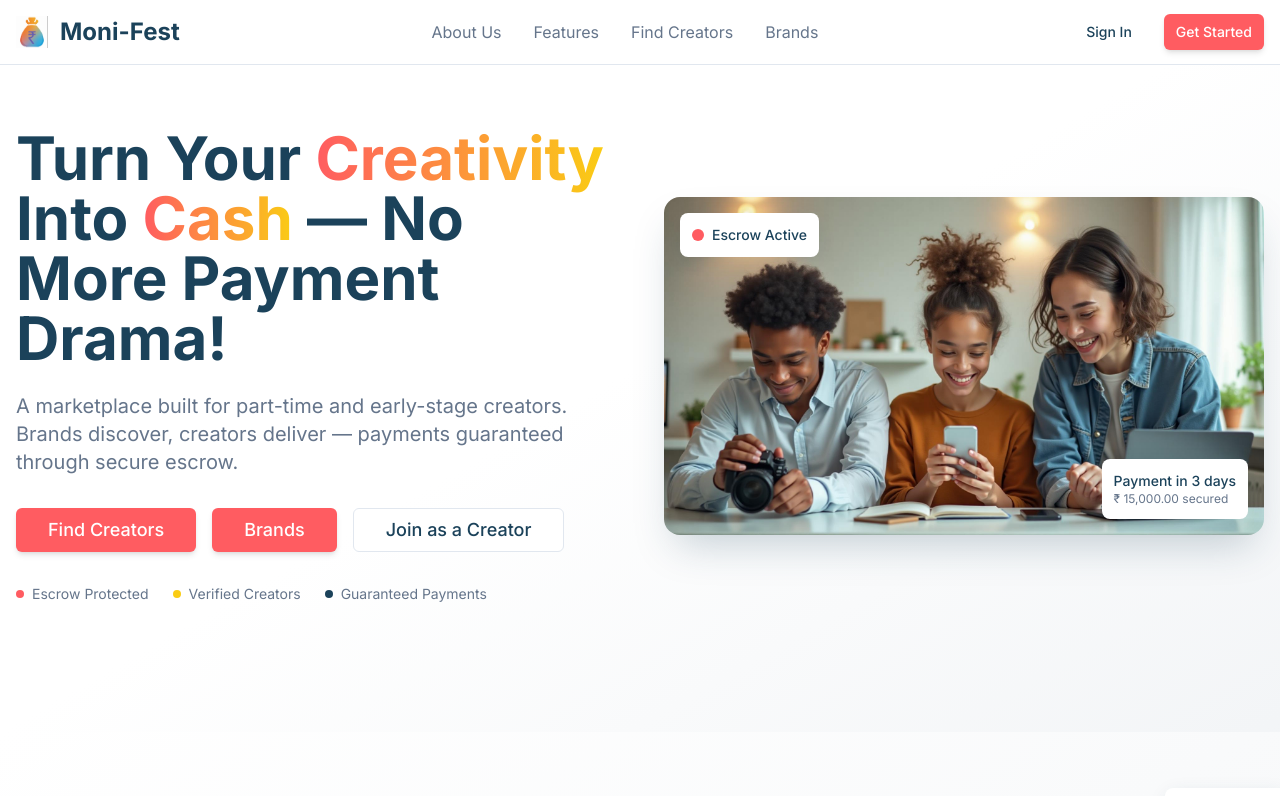
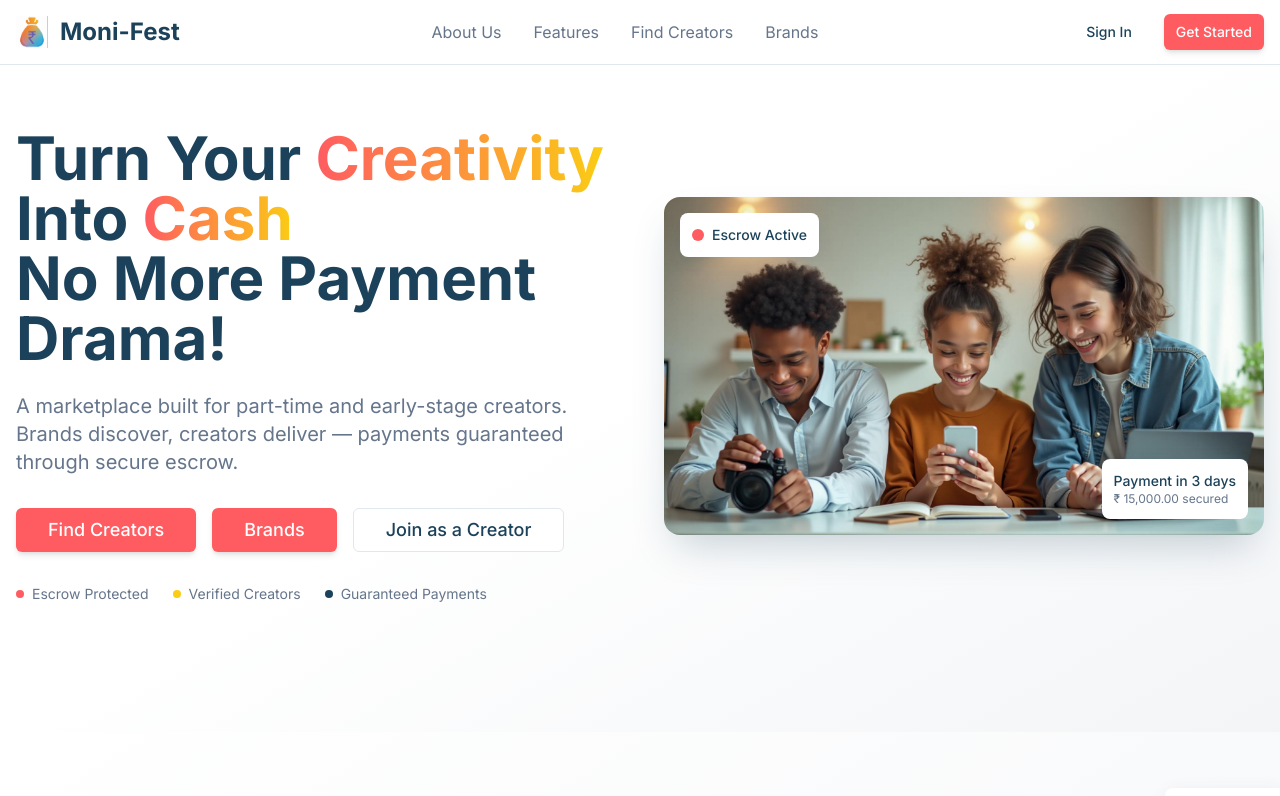
Before and after one commit to bankanikhil29/moni-fest-proto, a React (Vite) app: page / in a window 1280 px wide. Shown: the top 796 px of the page. Built offline with nearby package versions, Linux system fonts and the light colour scheme; the HTML template or start-up script is replaced by a standard one.

Commit message:
Refactor Hero component

```diff
--- a/src/components/Hero.tsx
+++ b/src/components/Hero.tsx
@@ -9,7 +9,8 @@ export default function Hero() {
           <div className="text-center lg:text-left">
             <h1 className="text-4xl md:text-5xl lg:text-6xl font-bold mb-6 leading-tight">
               Turn Your <span className="gradient-text">Creativity</span> Into <span className="gradient-text">Cash</span>{" "}
-              <span className="text-primary">— No More Payment Drama!</span>
+              <br />
+              <span className="text-primary">No More Payment Drama!</span>
             </h1>
             <p className="text-xl text-muted-foreground mb-8 max-w-2xl text-center lg:text-left">
               A marketplace built for part-time and early-stage creators. Brands discover,
```
